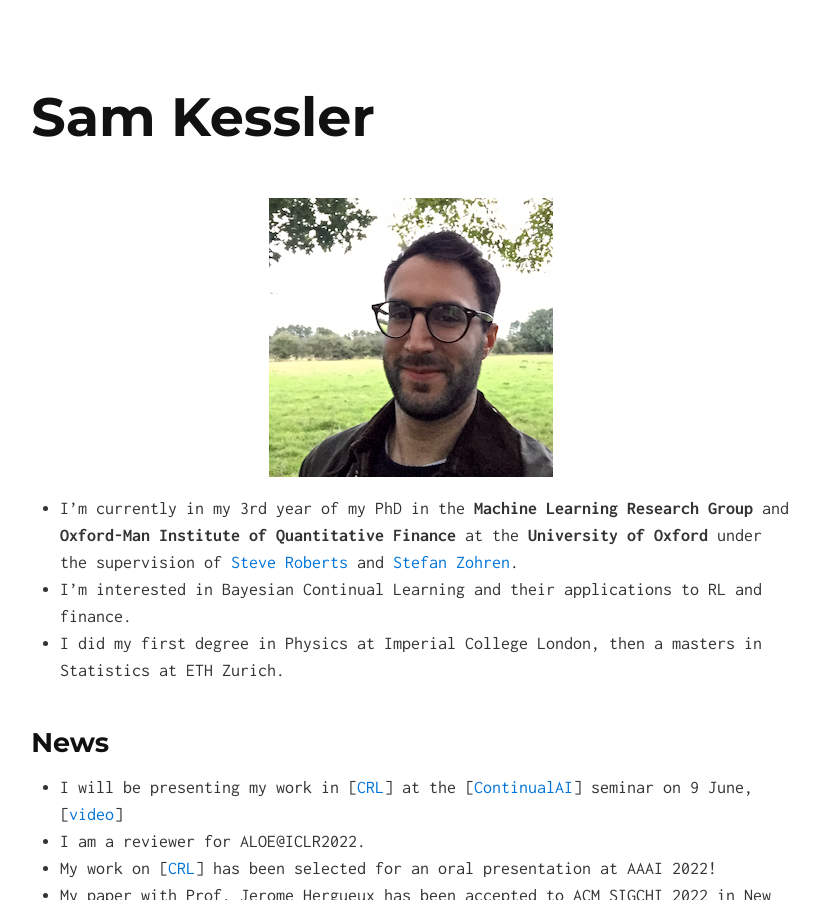
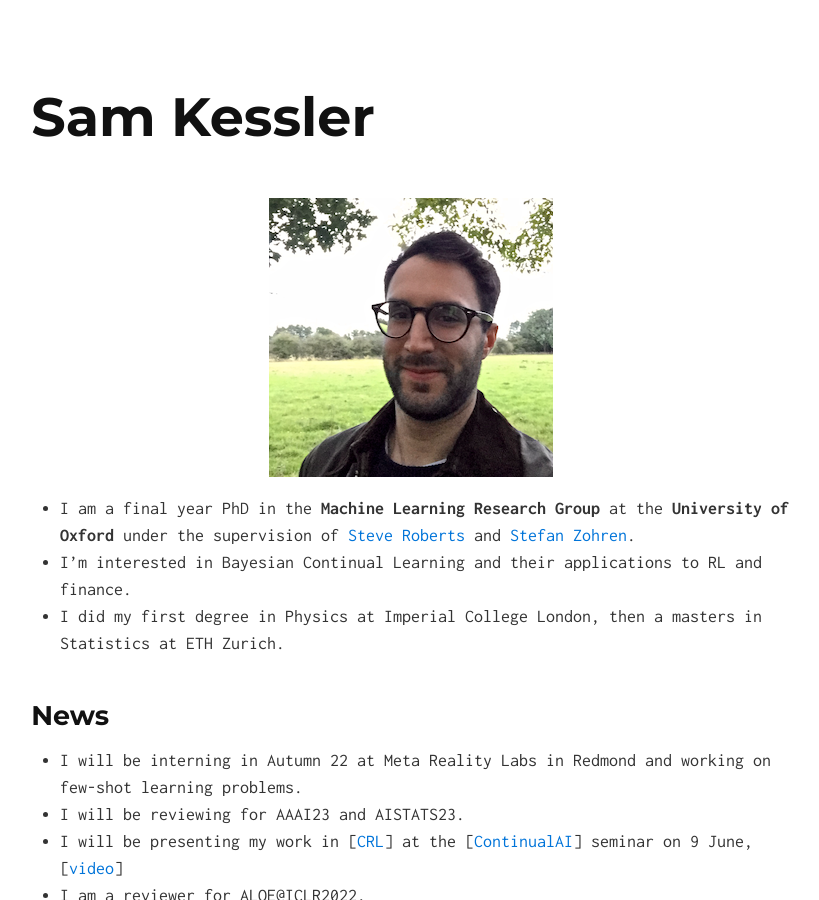
Before and after one commit to skezle/skezle.github.io, a Jekyll site: the page built from index.md, in a window 1280 px wide and 900 px high. Shown: the whole window, without its empty margins (229-1048 px from the left). Built offline with Jekyll 4.4.1, drawn with Linux system fonts in a browser that asks for light colours; some of the changed text lies outside the part shown.

Commit message:
Update index.md

```diff
--- a/index.md
+++ b/index.md
@@ -4,8 +4,7 @@ layout: default
 
 ![Sam Kessler](https://raw.github.com/skezle/skezle.github.io/master/_assets/me.png "me")
 
-* I'm currently in my 3rd year of my PhD in the **Machine Learning Research Group** and
-**Oxford-Man Institute of Quantitative Finance** at the **University of Oxford** under
+* I am a final year PhD in the **Machine Learning Research Group** at the **University of Oxford** under
  the supervision of [Steve Roberts](https://www.robots.ox.ac.uk/~sjrob/) and
  [Stefan Zohren](http://www.oxford-man.ox.ac.uk/node/2430).
 * I'm interested in Bayesian Continual Learning and their
@@ -14,6 +13,8 @@ applications to RL and finance.
 Statistics at ETH Zurich.
 
 ## News
+* I will be interning in Autumn 22 at Meta Reality Labs in Redmond and working on few-shot learning problems.
+* I will be reviewing for AAAI23 and AISTATS23.
 * I will be presenting my work in \[[CRL](https://arxiv.org/abs/2106.02940)\] at the \[[ContinualAI](https://www.continualai.org/)\] seminar on 9 June, \[[video](https://www.youtube.com/watch?v=vHTmXcETsyU)\]
 * I am a reviewer for ALOE@ICLR2022.
 * My work on \[[CRL](https://arxiv.org/abs/2106.02940)\] has been selected for an oral presentation at AAAI 2022!
@@ -43,6 +44,7 @@ Workshop papers:
 * Kessler, Samuel, et al. "Indian Buffet Neural Networks for Continual Learning", in Neurips 2019 BDL Workshop \[[arXiv](http://bayesiandeeplearning.org/2019/papers/63.pdf)\].
 
 ## Working papers
+* Kessler, Samuel, et al. "The Surprising Effectiveness of Latent World Models for Continual Reinforcement Learning", under review 2022.
 * Kessler, Samuel, et al. "Can Sequential Bayesian Inference Solve Continual Learning?", under review 2022.
 
 ## Teaching
```
